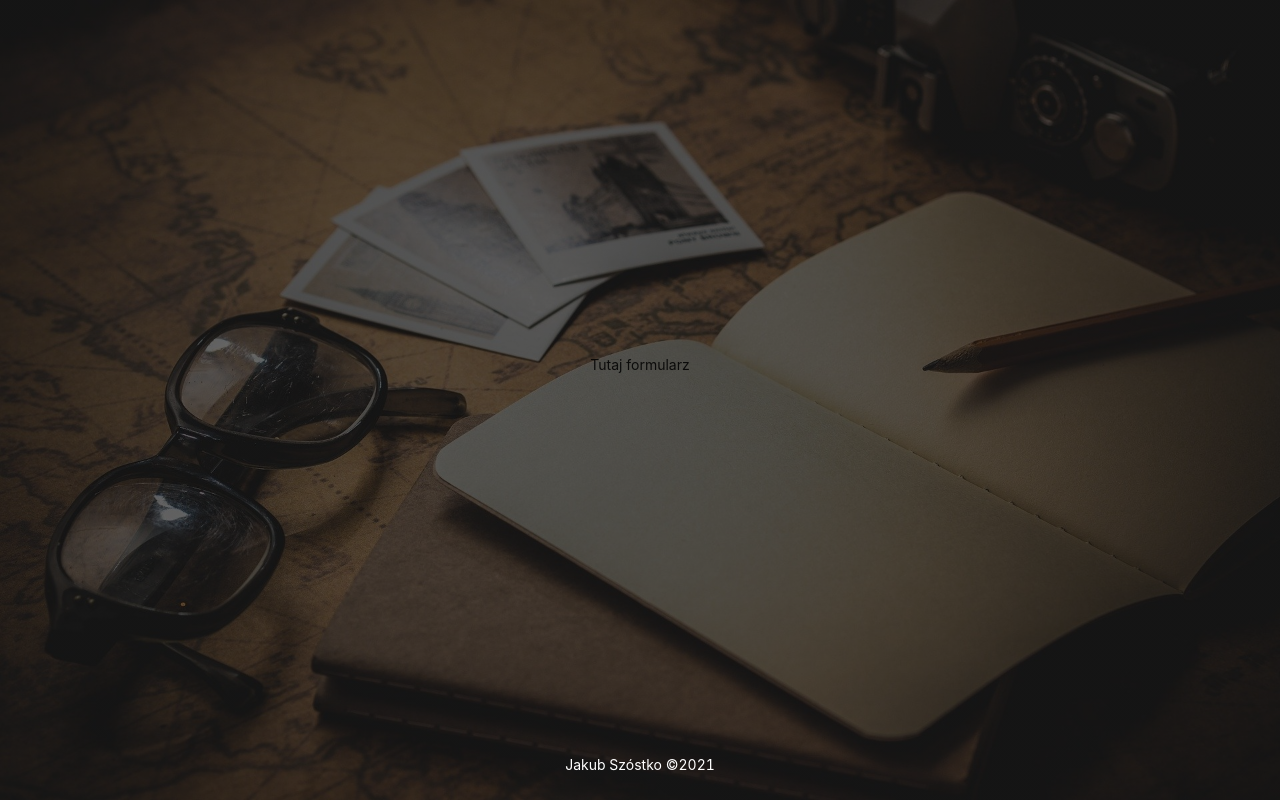
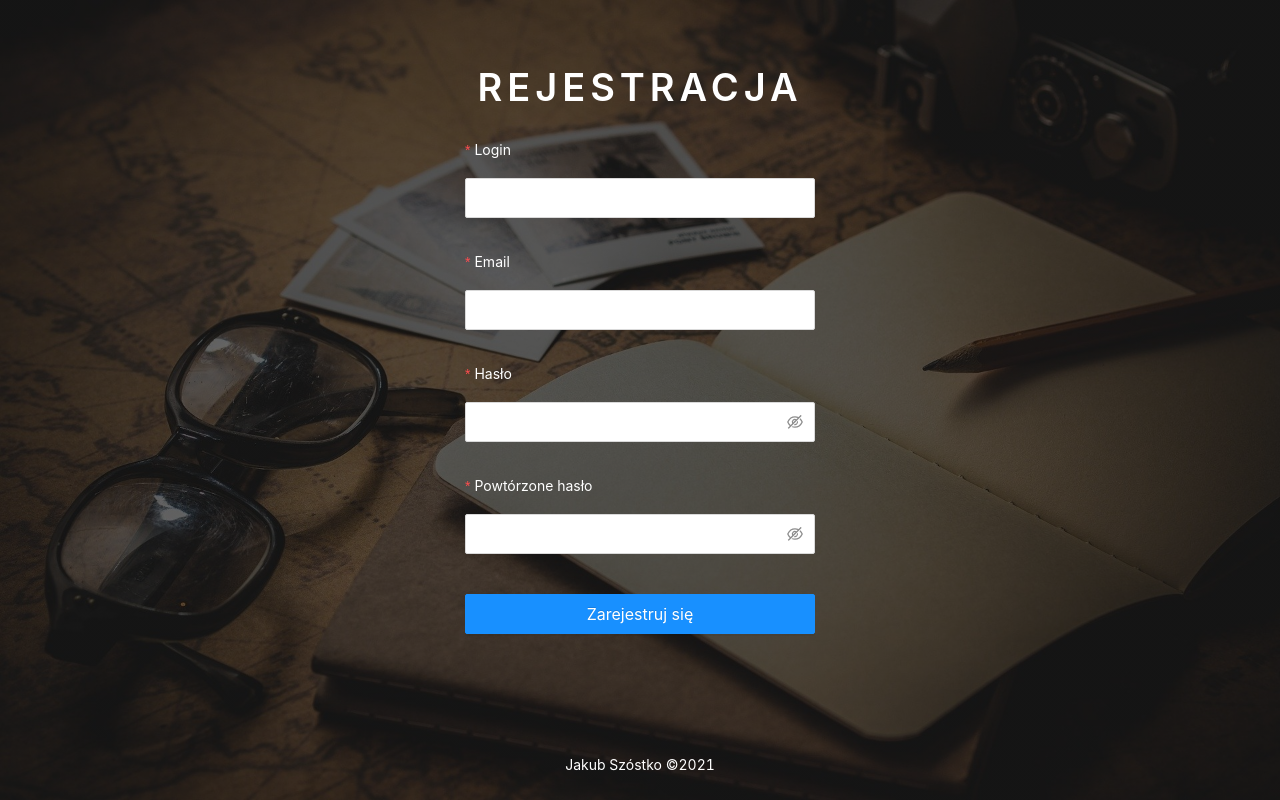
Before and after one commit to KSzostko/ReactDjangoTravelApp, a React (Create React App) app in the folder travelapp/frontend/: page /register in a window 1280 px wide. Built offline with nearby package versions, Linux system fonts and the light colour scheme.

Commit message:
feat: create registration form

```diff
--- a/travelapp/frontend/src/components/LoginForm.js
+++ b/travelapp/frontend/src/components/LoginForm.js
@@ -17,6 +17,7 @@ function LoginForm() {
       name="login-form"
       layout="vertical"
       size="large"
+      style={{ minWidth: '350px' }}
       onFinish={handleLogin}
     >
       <Form.Item
--- /dev/null
+++ b/travelapp/frontend/src/components/RegisterForm.js
@@ -0,0 +1,91 @@
+import styled from 'styled-components';
+import { Form, Input, Button } from 'antd';
+
+const StyledButton = styled(Button)`
+  margin-top: 16px;
+  margin-bottom: 8px;
+`;
+
+function RegisterForm() {
+  console.log(Form.useForm());
+
+  function handleRegister(values) {
+    console.log(values);
+  }
+
+  return (
+    <Form
+      name="register-form"
+      layout="vertical"
+      size="large"
+      style={{ minWidth: '350px' }}
+      onFinish={handleRegister}
+    >
+      <Form.Item
+        label={<span style={{ color: '#fff' }}>Login</span>}
+        name="username"
+        rules={[{ required: true, message: 'Podaj nazwę użytkownika' }]}
+      >
+        <Input />
+      </Form.Item>
+
+      <Form.Item
+        label={<span style={{ color: '#fff' }}>Email</span>}
+        name="email"
+        rules={[
+          {
+            required: true,
+            message: 'Email nie może być pusty',
+          },
+          {
+            type: 'email',
+            message: 'Podaj poprawny adres email',
+          },
+        ]}
+      >
+        <Input />
+      </Form.Item>
+
+      <Form.Item
+        label={<span style={{ color: '#fff' }}>Hasło</span>}
+        name="password"
+        rules={[{ required: true, message: 'Podaj poprawne hasło' }]}
+      >
+        <Input.Password />
+      </Form.Item>
+
+      <Form.Item
+        label={<span style={{ color: '#fff' }}>Powtórzone hasło</span>}
+        name="repeat-password"
+        dependencies={['password']}
+        rules={[
+          {
+            required: true,
+            message: 'Podaj poprawne hasło',
+          },
+          ({ getFieldValue }) => ({
+            validator(_, value) {
+              if (!value || getFieldValue('password') === value) {
+                return Promise.resolve();
+              }
+
+              return Promise.reject(
+                new Error('Podane hasła muszą być identyczne')
+              );
+            },
+          }),
+        ]}
+      >
+        <Input.Password />
+      </Form.Item>
+
+      <Form.Item style={{ color: '#fff' }}>
+        <StyledButton type="primary" htmlType="submit" block>
+          Zarejestruj się
+        </StyledButton>
+      </Form.Item>
+    </Form>
+  );
+}
+
+export default RegisterForm;
--- a/travelapp/frontend/src/views/RegisterView.js
+++ b/travelapp/frontend/src/views/RegisterView.js
@@ -1,13 +1,28 @@
+import { Typography } from 'antd';
+import RegisterForm from '../components/RegisterForm';
 import {
   PageLayout,
   StyledContent,
   StyledFooter,
 } from '../styles/UnauthenticatedAppStyles';
 
+const { Title } = Typography;
+
+const titleStyles = {
+  textTransform: 'uppercase',
+  letterSpacing: '5px',
+  color: '#fff',
+};
+
 function RegisterView() {
   return (
     <PageLayout>
-      <StyledContent>Tutaj formularz</StyledContent>
+      <StyledContent>
+        <Title style={titleStyles} level={1}>
+          Rejestracja
+        </Title>
+        <RegisterForm />
+      </StyledContent>
 
       <StyledFooter>Jakub Szóstko &copy;2021</StyledFooter>
     </PageLayout>
```
